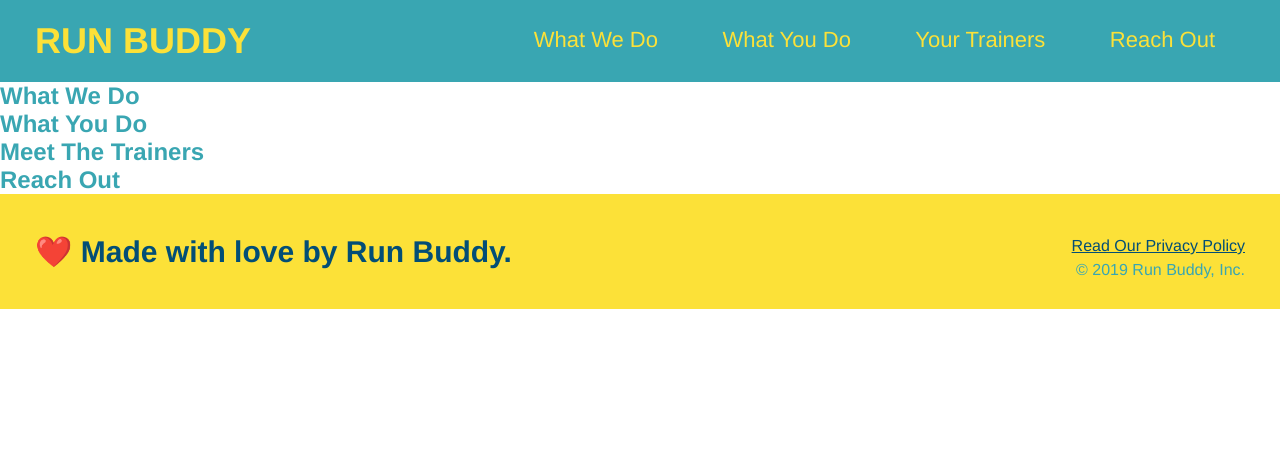
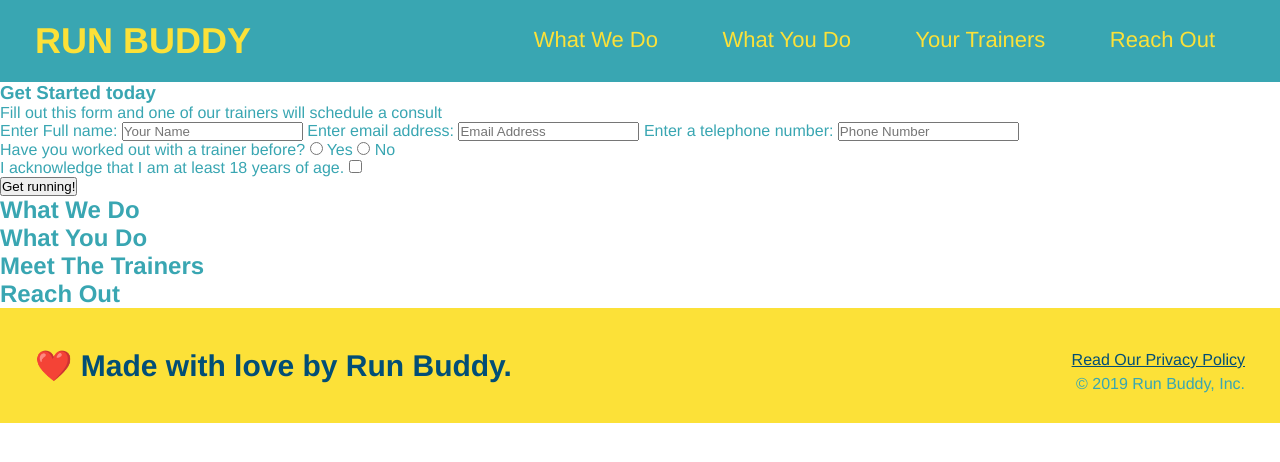
Before and after one commit to genxsj/run-buddy, a plain HTML site: page index.html in a window 1280 px wide. Drawn offline with Linux system fonts and the light colour scheme.

Commit message:
add radio buttons

```diff
--- a/index.html
+++ b/index.html
@@ -35,7 +35,35 @@
     </header>
 
         <section>
-            <div></div>
+          <div>
+            <h3>Get Started today</h3>
+            <p>Fill out this form and one of our trainers will schedule a consult</p>
+            <!-- Add form element -->
+            <form>
+                <label for="name">Enter Full name:</label>
+                <input type="text" placeholder="Your Name" name="name" id="name" />
+                <label for="email">Enter email address:</label>
+                <input type="text" placeholder="Email Address" name="email" id="email" />
+                <label for="phone">Enter a telephone number:</label>
+                <input type="text" placeholder="Phone Number" name="phone" id="phone" />
+                <p>
+                    Have you worked out with a trainer before?
+                    <input type="radio" name="trainer-confirm" id="trainer-yes" />
+                    <label for="trainer-yes">Yes</label>
+                    <input type="radio" name="trainer-confirm" id="trainer-no" />
+                    <label for="trainer-no">No</label>
+                </p>
+                <p>
+                    <label for="checkbox">
+                      I acknowledge that I am at least 18 years of age.
+                    </label>
+                    <input type="checkbox" name="age-confirm" id="checkbox" />
+                </p>
+                <button type="submit">
+                    Get running!
+                </button>
+            </form>
+          </div>
         </section>
 
     <!-- hero/jumbotron -->
```
